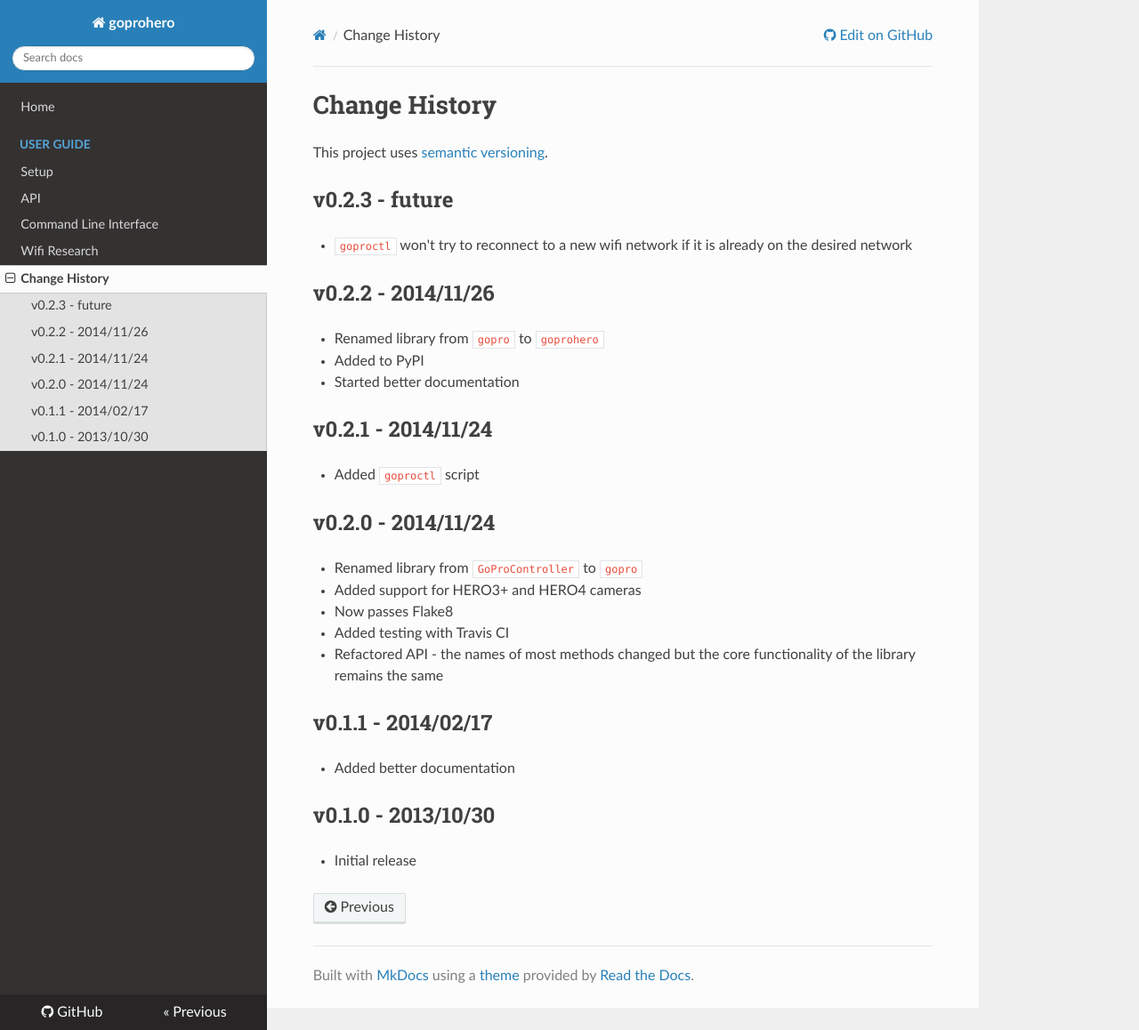
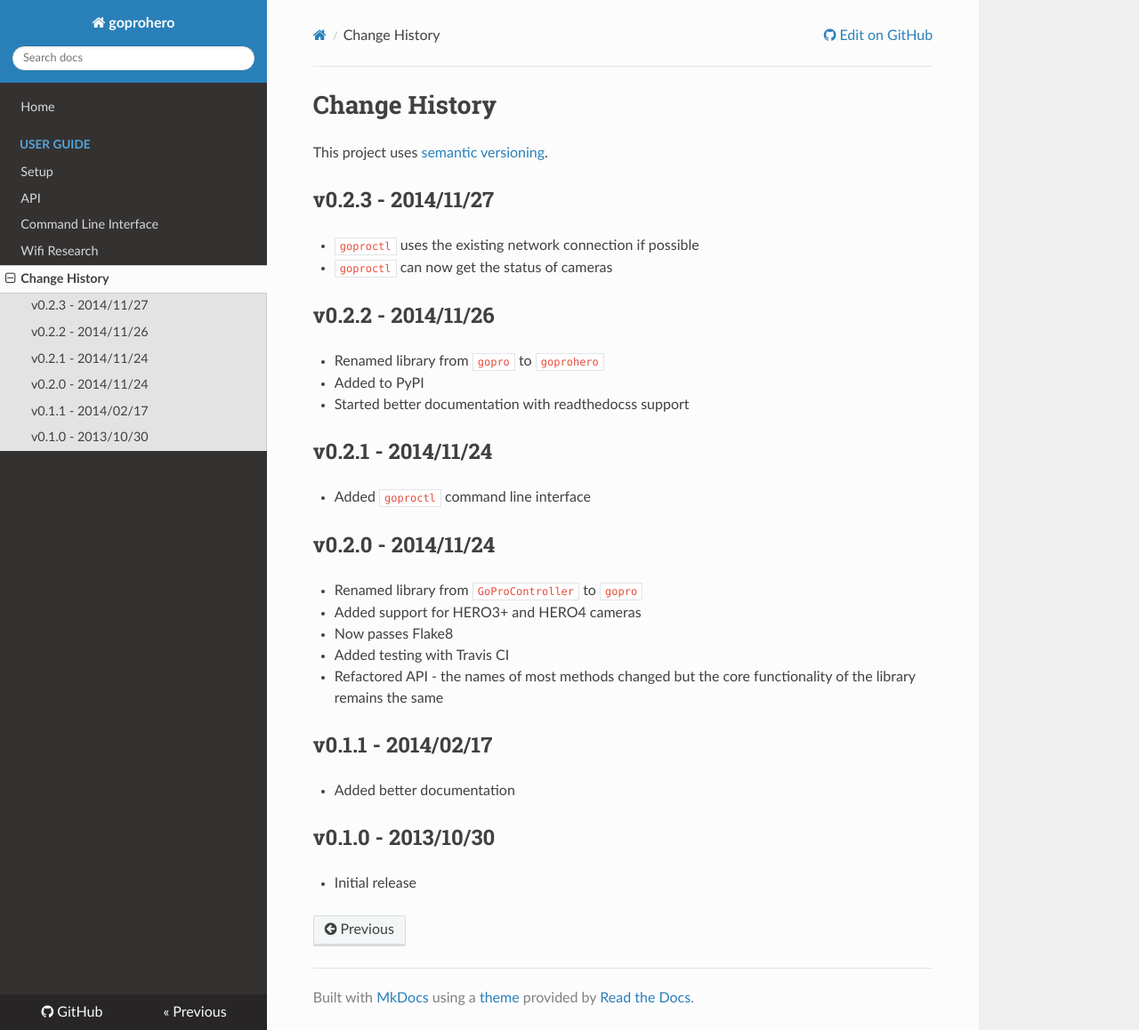
Before and after one commit to joshvillbrandt/goprohero, an MkDocs documentation site: the page built from docs/Change History.md, in a window 1280 px wide and 1158 px high. Shown: the whole window at 89% size. Built offline with MkDocs 1.6.1, drawn with Linux system fonts in a browser that asks for light colours; nearby versions of some CDN libraries; old or Windows-style settings are respelled for this version of MkDocs.

Commit message:
Add ability to get camera status with CLI

```diff
--- a/docs/Change History.md
+++ b/docs/Change History.md
@@ -2,19 +2,20 @@
 
 This project uses [semantic versioning](http://semver.org/).
 
-## v0.2.3 - future
+## v0.2.3 - 2014/11/27
 
-* `goproctl` won't try to reconnect to a new wifi network if it is already on the desired network
+* `goproctl` uses the existing network connection if possible
+* `goproctl` can now get the status of cameras
 
 ## v0.2.2 - 2014/11/26
 
 * Renamed library from `gopro` to `goprohero`
 * Added to PyPI
-* Started better documentation
+* Started better documentation with readthedocss support
 
 ## v0.2.1 - 2014/11/24
 
-* Added `goproctl` script
+* Added `goproctl` command line interface
 
 ## v0.2.0 - 2014/11/24
 
--- a/setup.py
+++ b/setup.py
@@ -12,7 +12,7 @@ except (ImportError, OSError):
 
 setup(
     name='goprohero',
-    version='0.2.2',
+    version='0.2.3',
     description='A Python library for controlling GoPro cameras over http.',
     long_description=long_description,
     url='https://github.com/joshvillbrandt/gopro',
```
Also changed, not shown: README.md (+13 -1 lines), docs/Setup.md (+2 -0 lines), docs/index.md (+7 -1 lines), 1 other file.
